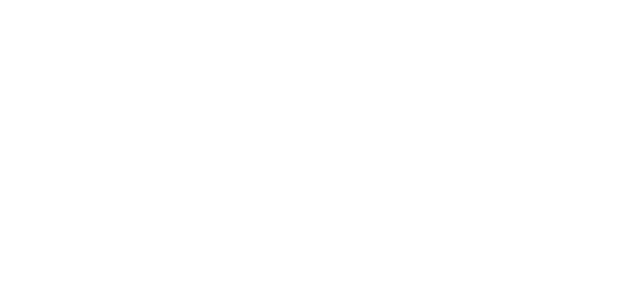
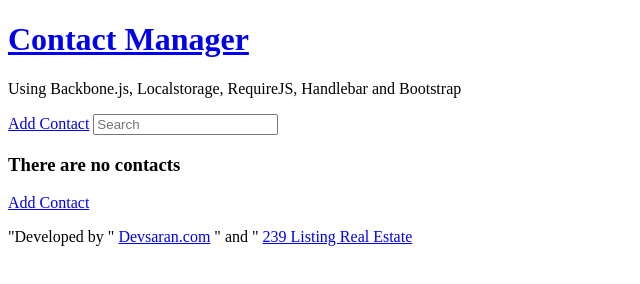
Before and after one commit to SergioSRcode/Contact-Manager-V2, a website: page public/index.html in a window 1280 px wide. Shown: the whole page, without its empty margins (0-640 px from the left). Drawn offline with Linux system fonts and the light colour scheme.

Commit message:
implemented HTML structure

```diff
--- a/public/index.html
+++ b/public/index.html
@@ -9,6 +9,38 @@
   <script src="/javascripts/handlebars.js"></script>
 </head>
 <body>
-
+  <header>
+    <div>
+      <a href="#home">
+        <h1>Contact Manager</h1>
+      </a>
+      <p>Using Backbone.js, Localstorage, RequireJS, Handlebar and Bootstrap</p>
+    </div>
+  </header>
+  <main>
+    <div id="topbar">
+      <a href="#contacts/new" class="btn newContactForm">Add Contact</a>
+      <input type="text" class="contact-name-search" placeholder="Search">
+    </div>
+    <div id="contacts-container">
+      <ul id="contacts"></ul>
+    </div>
+    <div id="empty-contacts-placeholder">
+      <!-- Hidden if contacts are available -->
+      <h3>There are no contacts</h3>
+      <a href="#contacts/new" class="btn newContactForm">Add Contact</a>
+    </div>
+    <div id="empty-search-contacts-placeholder">
+      <!-- dynamically generated content -->
+    </div>
+  </main>
+  <footer>
+    <p>
+      "Developed by "
+      <a href="http://www.239listing.com">Devsaran.com</a>
+      " and "
+      <a href="http://www.239listing.com">239 Listing Real Estate</a>
+    </p>
+  </footer>
 </body>
 </html>
```
